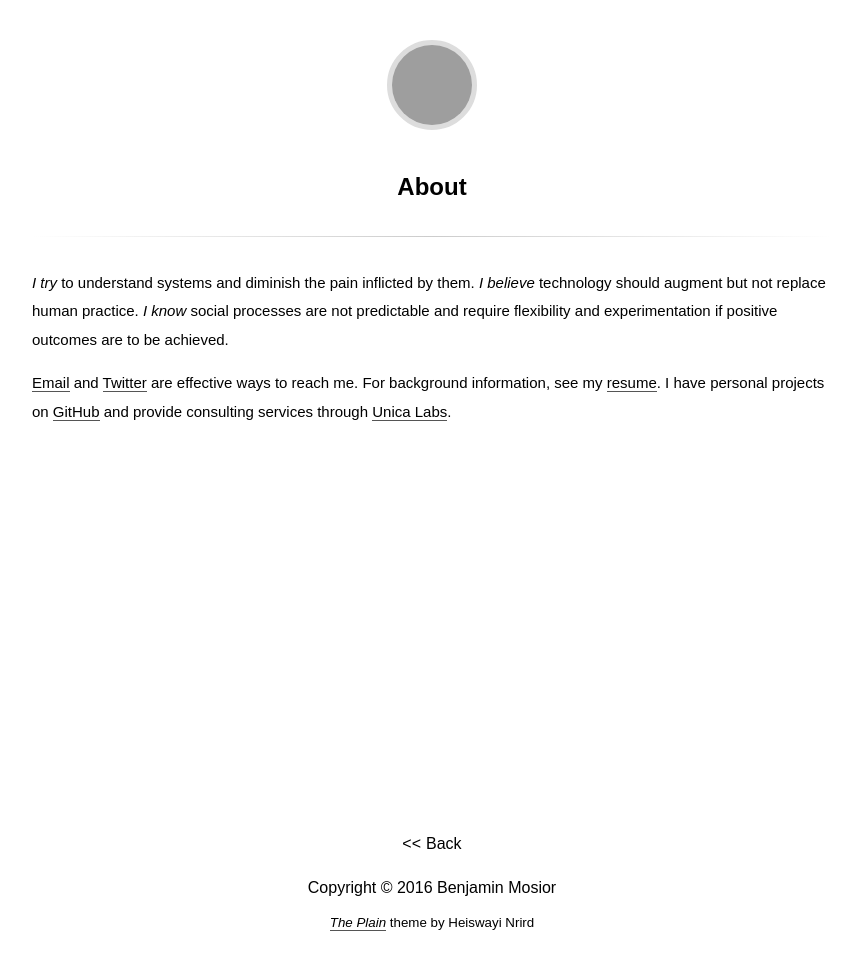
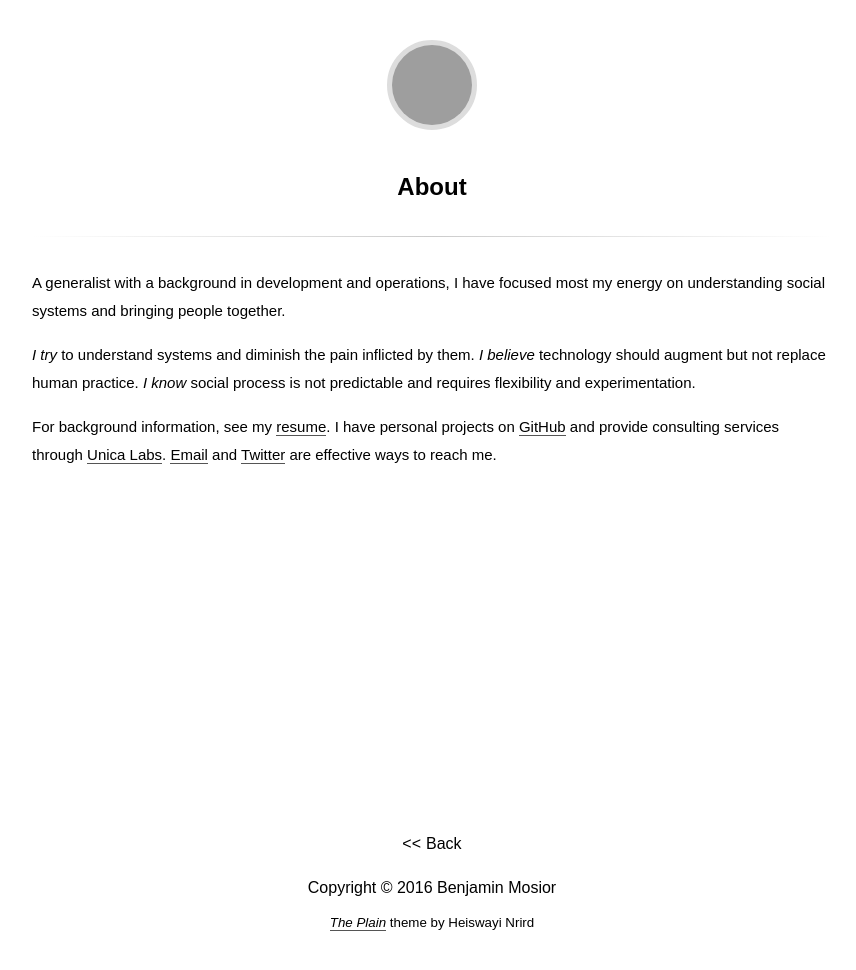
Before and after one commit to bemosior/bemosior.github.io, a Jekyll site: the page built from about.md, in a window 1280 px wide. Shown: the whole page, without its empty margins (208-1064 px from the left). Built offline with Jekyll 4.4.1, drawn with Linux system fonts in a browser that asks for light colours; some web fonts are replaced; grey boxes are pictures that could not be loaded.

Commit message:
Supplemented About page.

```diff
--- a/about.md
+++ b/about.md
@@ -3,6 +3,8 @@ layout: page
 title: About
 ---
 
-*I try* to understand systems and diminish the pain inflicted by them. *I believe* technology should augment but not replace human practice. *I know* social processes are not predictable and require flexibility and experimentation if positive outcomes are to be achieved.
+A generalist with a background in development and operations, I have focused most my energy on understanding social systems and bringing people together.
 
-[Email](mailto:bemosior+com@gmail.com) and [Twitter](https://twitter.com/BenjaminMosior) are effective ways to reach me. For background information, see my [resume](/resume.html). I have personal projects on [GitHub](https://github.com/bemosior) and provide consulting services through [Unica Labs](http://unicalabs.com).
+*I try* to understand systems and diminish the pain inflicted by them. *I believe* technology should augment but not replace human practice. *I know* social process is not predictable and requires flexibility and experimentation.
+
+For background information, see my [resume](/resume.html). I have personal projects on [GitHub](https://github.com/bemosior) and provide consulting services through [Unica Labs](http://unicalabs.com). [Email](mailto:bemosior+com@gmail.com) and [Twitter](https://twitter.com/BenjaminMosior) are effective ways to reach me.
```
